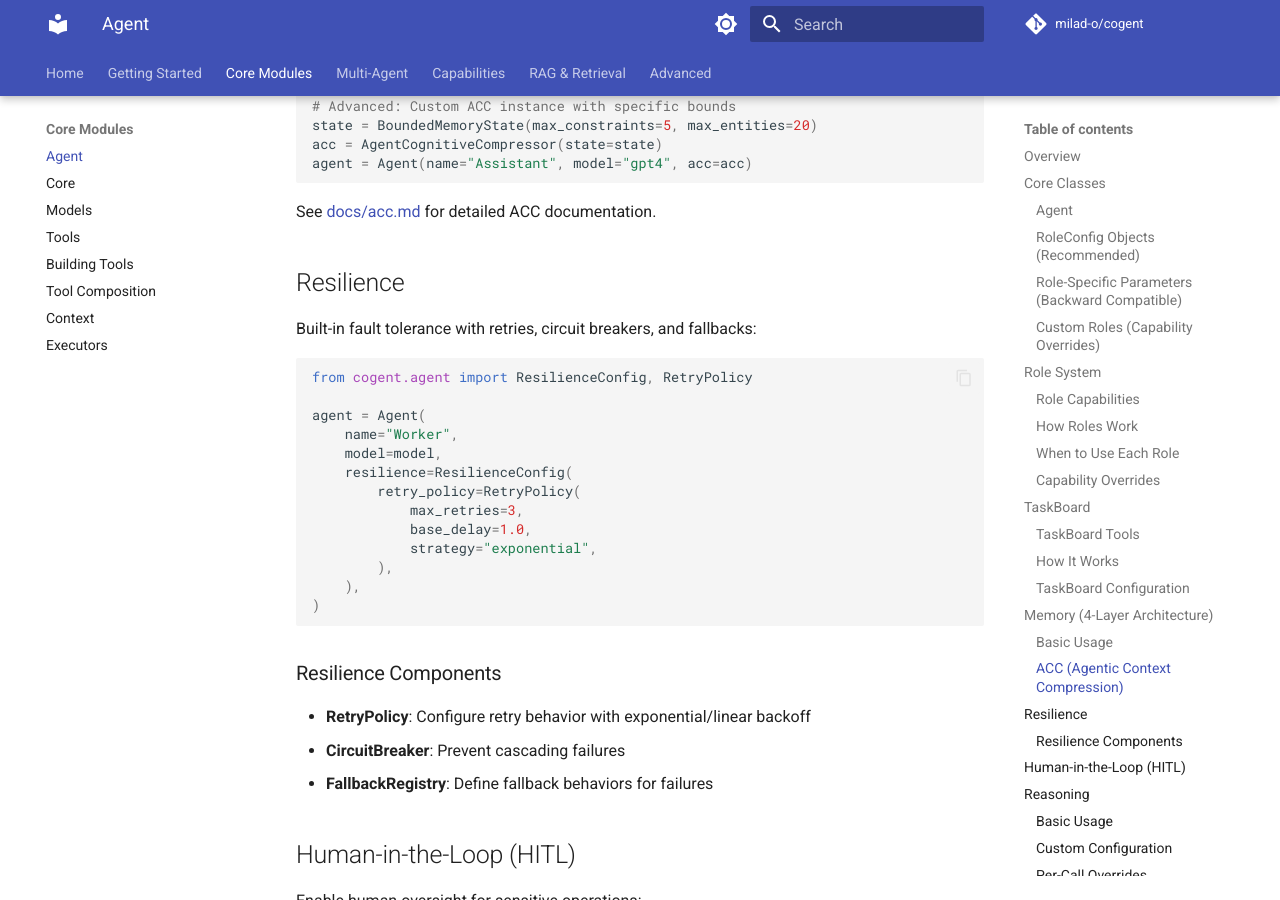
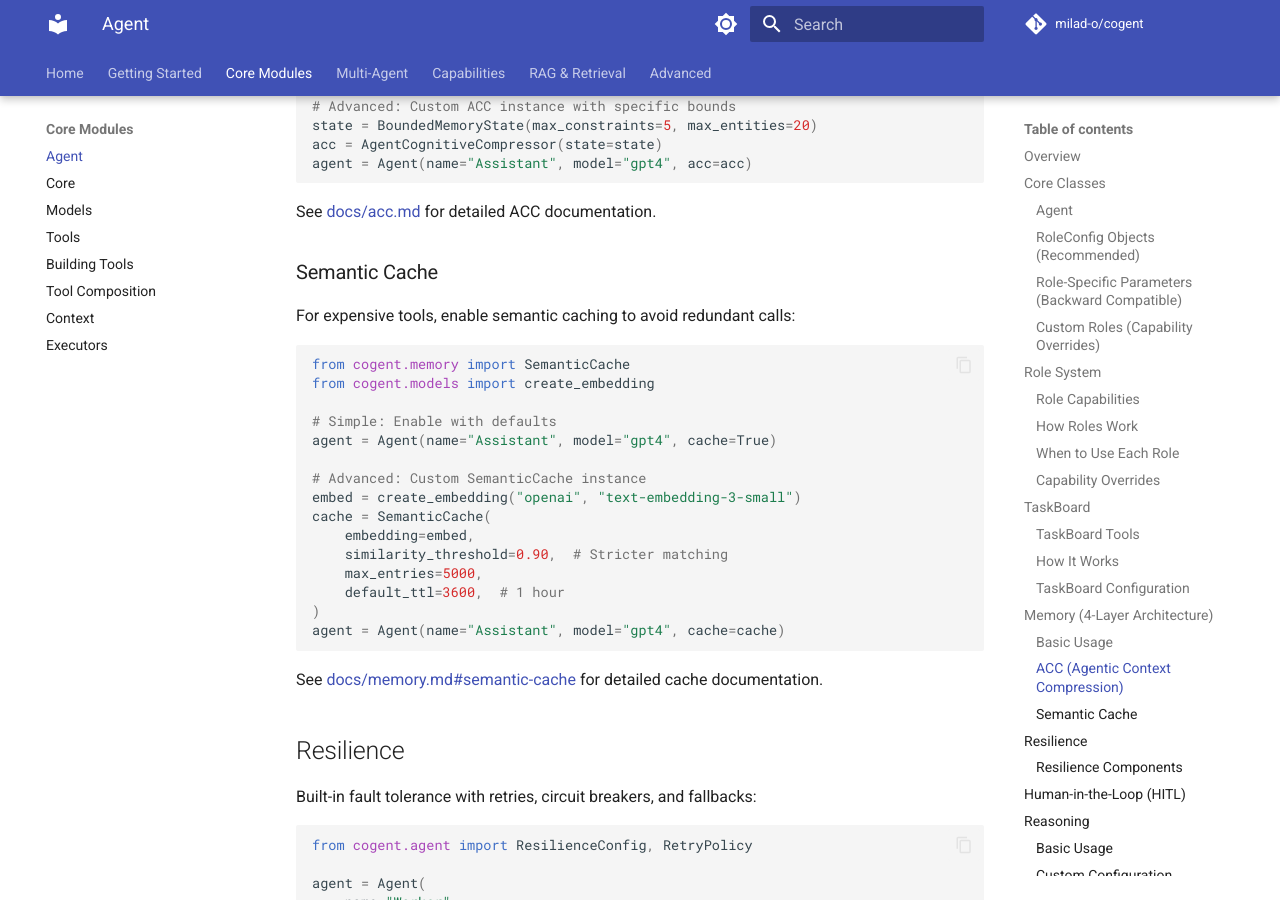
Before and after one commit to milad-o/cogent, an MkDocs documentation site: the page built from docs/agent.md, in a window 1280 px wide and 900 px high, scrolled down 10032 px. Built offline with MkDocs 1.6.1 and Material for MkDocs 9.7.7, drawn with Linux system fonts in a browser that asks for light colours; comment, search, counter and statistics services are not loaded; the version menu is left out.

Commit message:
docs: update SemanticCache API to use embedding model
- memory.md: Show embedding= parameter with create_embedding()
- agent.md: Add Semantic Cache section with custom instance example

````diff
--- a/docs/agent.md
+++ b/docs/agent.md
@@ -492,6 +492,30 @@ agent = Agent(name="Assistant", model="gpt4", acc=acc)
 
 See [docs/acc.md](acc.md) for detailed ACC documentation.
 
+### Semantic Cache
+
+For expensive tools, enable semantic caching to avoid redundant calls:
+
+```python
+from cogent.memory import SemanticCache
+from cogent.models import create_embedding
+
+# Simple: Enable with defaults
+agent = Agent(name="Assistant", model="gpt4", cache=True)
+
+# Advanced: Custom SemanticCache instance
+embed = create_embedding("openai", "text-embedding-3-small")
+cache = SemanticCache(
+    embedding=embed,
+    similarity_threshold=0.90,  # Stricter matching
+    max_entries=5000,
+    default_ttl=3600,  # 1 hour
+)
+agent = Agent(name="Assistant", model="gpt4", cache=cache)
+```
+
+See [docs/memory.md#semantic-cache](memory.md#semantic-cache) for detailed cache documentation.
+
 ## Resilience
 
 Built-in fault tolerance with retries, circuit breakers, and fallbacks:
````
Also changed, not shown: docs/memory.md (+7 -2 lines).
